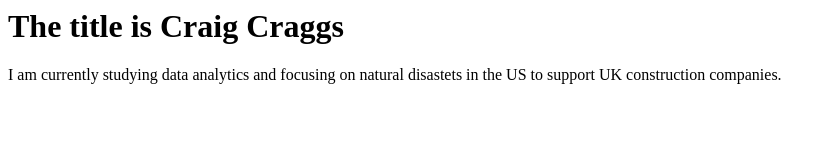
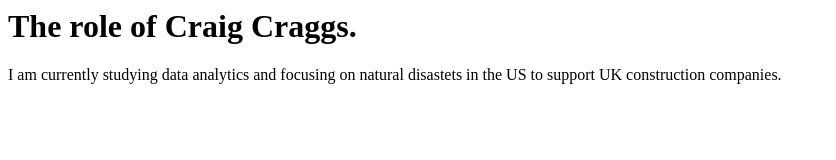
Before and after one commit to craigcraggs/Imperial, a plain HTML site: page index.html in a window 1280 px wide. Shown: the whole page, without its empty margins (0-836 px from the left). Drawn offline with Linux system fonts and the light colour scheme.

Commit message:
Update index.html

```diff
--- a/index.html
+++ b/index.html
@@ -1,4 +1,4 @@
-<h1>The title is Craig Craggs</h1>
+<h1>The role of Craig Craggs.</h1>
 <p>I am currently studying data analytics and focusing
   on natural disastets in the US to support UK construction
   companies. <p/>
```
